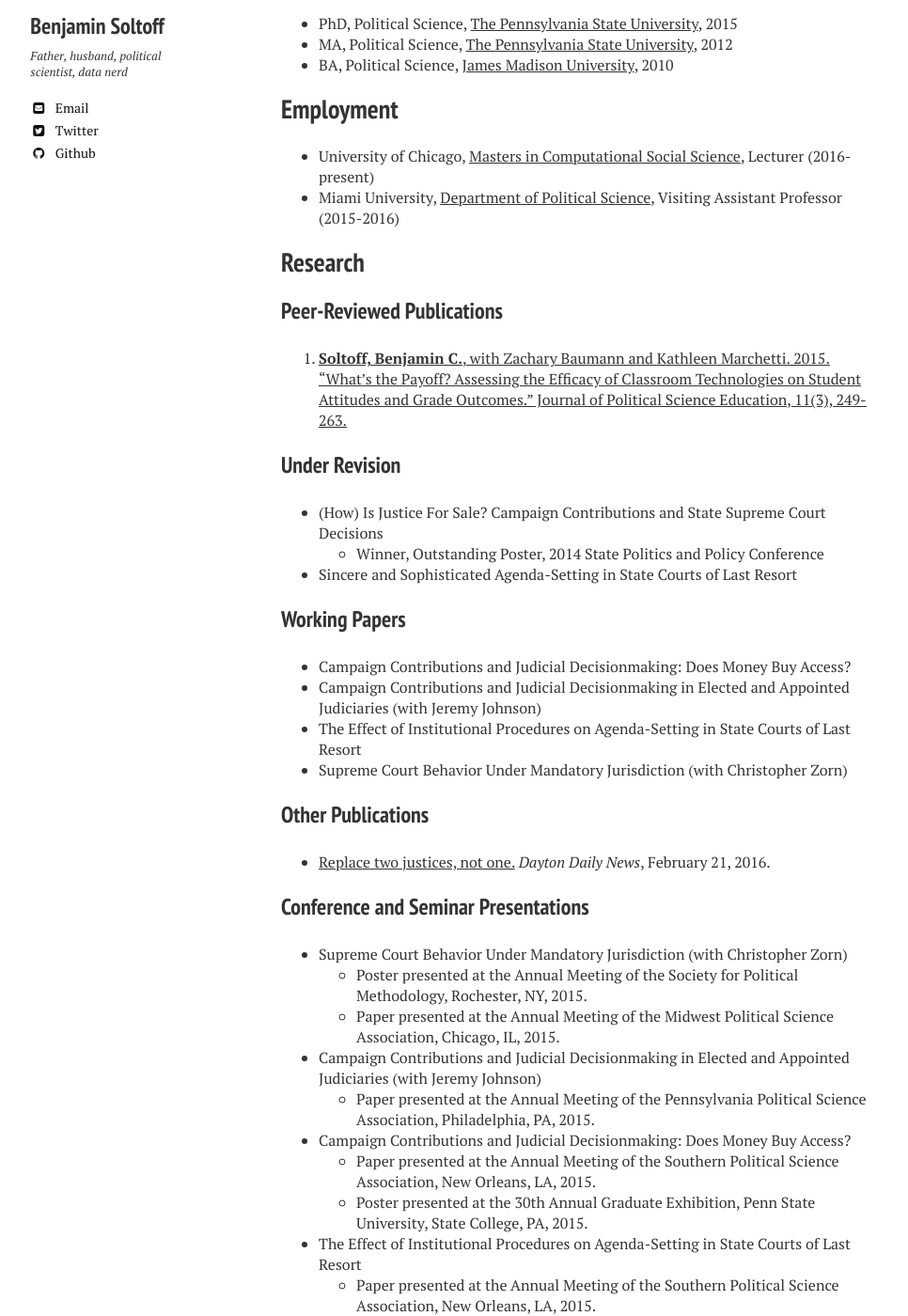
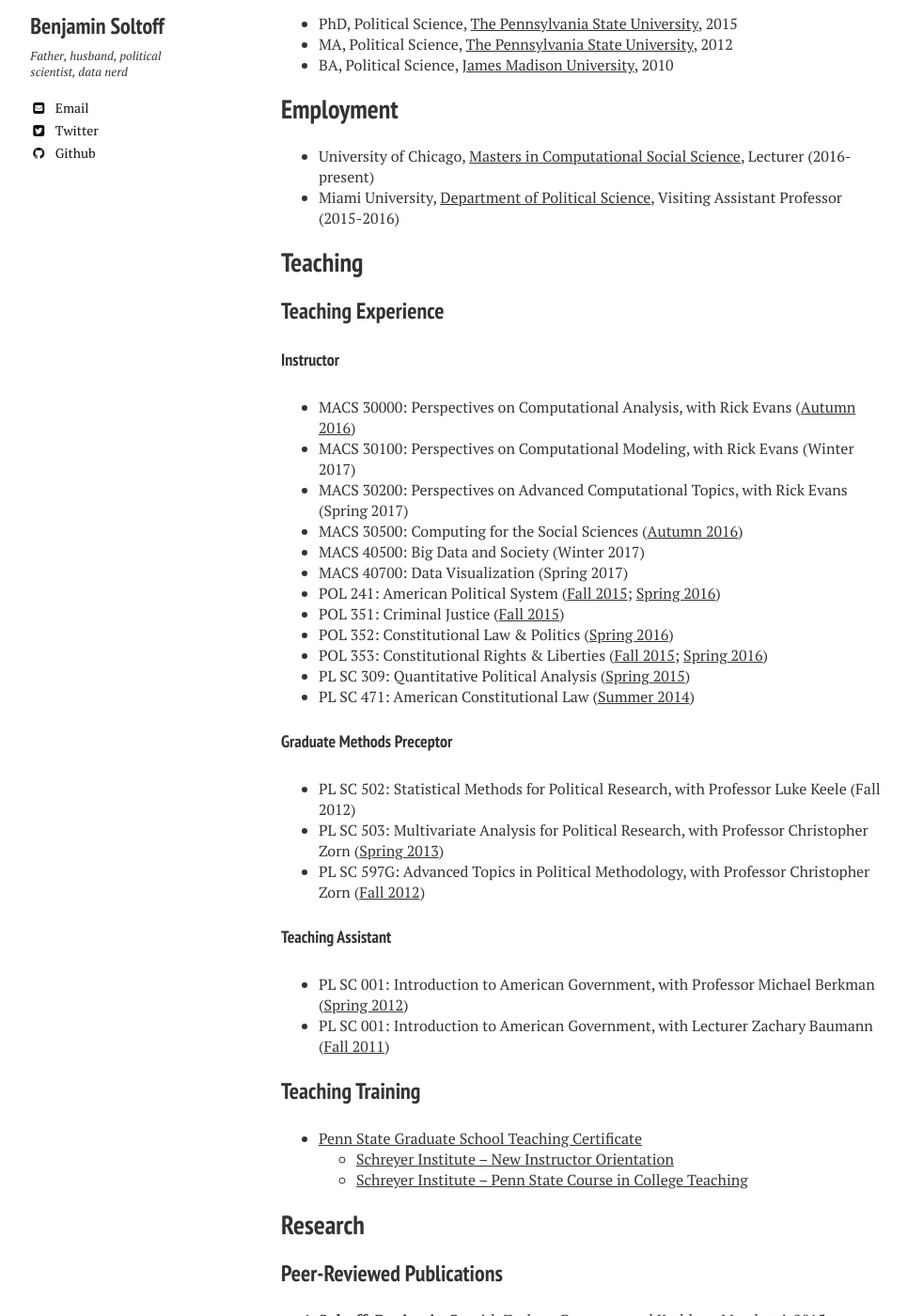
Before and after one commit to bensoltoff/old-bensoltoff.github.io, a Jekyll site: the page built from about/cv/index.md, in a window 1280 px wide and 1400 px high, scrolled down 326 px. Shown: the whole window at 94% size, without its empty margins (21-987 px from the left). Built offline with Jekyll 4.4.1, drawn with Linux system fonts in a browser that asks for light colours; nearby versions of some CDN libraries; library files that are not in the unit come from our copies; some of the changed text lies outside the part shown.

Commit message:
Update CV

```diff
--- a/about/cv/index.md
+++ b/about/cv/index.md
@@ -23,24 +23,57 @@
 * University of Chicago, [Masters in Computational Social Science](https://macss.uchicago.edu/), Lecturer (2016-present)
 * Miami University, [Department of Political Science](http://miamioh.edu/cas/academics/departments/political-science/index.html), Visiting Assistant Professor (2015-2016)
 
+## Teaching
+
+### Teaching Experience
+
+#### Instructor
+
+* MACS 30000: Perspectives on Computational Analysis, with Rick Evans ([Autumn 2016](https://github.com/UC-MACSS/persp-analysis))
+* MACS 30100: Perspectives on Computational Modeling, with Rick Evans (Winter 2017)
+* MACS 30200: Perspectives on Advanced Computational Topics, with Rick Evans (Spring 2017)
+* MACS 30500: Computing for the Social Sciences ([Autumn 2016](https://uc-cfss.github.io/))
+* MACS 40500: Big Data and Society (Winter 2017)
+* MACS 40700: Data Visualization (Spring 2017)
+* POL 241: American Political System ([Fall 2015](https://drive.google.com/a/bensoltoff.com/file/d/0ByLziL7vt0rqb3NDR2haV20yTzg/view); [Spring 2016](https://drive.google.com/file/d/0ByLziL7vt0rqcnItSHBJU2VFcFE/view?usp=sharing))
+* POL 351: Criminal Justice ([Fall 2015](https://drive.google.com/a/bensoltoff.com/file/d/0ByLziL7vt0rqS2xkUDN0aGF3WEk/view))
+* POL 352: Constitutional Law & Politics ([Spring 2016](https://drive.google.com/file/d/0ByLziL7vt0rqcUtWTnNqMFZkNjQ/view?usp=sharing))
+* POL 353: Constitutional Rights & Liberties ([Fall 2015](https://drive.google.com/a/bensoltoff.com/file/d/0ByLziL7vt0rqVmRsWlJFRS1lck0/view); [Spring 2016](https://drive.google.com/file/d/0ByLziL7vt0rqemVnTEpQRDV5c2M/view?usp=sharing))
+* PL SC 309: Quantitative Political Analysis ([Spring 2015](https://drive.google.com/file/d/0ByLziL7vt0rqRHR5X3dCVldWQ2s/view?usp=sharing))
+* PL SC 471: American Constitutional Law ([Summer 2014](https://drive.google.com/file/d/0ByLziL7vt0rqWkdoNXlhMTZ1Q1E/edit?usp=sharing))
+
+#### Graduate Methods Preceptor
+
+* PL SC 502: Statistical Methods for Political Research, with Professor Luke Keele (Fall 2012)
+* PL SC 503: Multivariate Analysis for Political Research, with Professor Christopher Zorn ([Spring 2013](https://drive.google.com/file/d/0ByLziL7vt0rqSGFaMXMxaHFhRWM/edit?usp=sharing))
+* PL SC 597G: Advanced Topics in Political Methodology, with Professor Christopher Zorn ([Fall 2012](https://drive.google.com/file/d/0ByLziL7vt0rqWExXTUpCVDlBX1k/edit?usp=sharing))
+
+#### Teaching Assistant
+
+* PL SC 001: Introduction to American Government, with Professor Michael Berkman ([Spring 2012](https://drive.google.com/file/d/0ByLziL7vt0rqWFR6aHgwM2o2bUk/edit?usp=sharing))
+* PL SC 001: Introduction to American Government, with Lecturer Zachary Baumann ([Fall 2011](https://drive.google.com/file/d/0ByLziL7vt0rqdTYyWTJ1NEFURkk/edit?usp=sharing))
+
+### Teaching Training
+
+* [Penn State Graduate School Teaching Certificate](http://www.gradschool.psu.edu/index.cfm/current-students/tacert/)
+  * [Schreyer Institute -- New Instructor Orientation](http://www.schreyerinstitute.psu.edu/Events/NIO/)
+  * [Schreyer Institute -- Penn State Course in College Teaching](http://www.schreyerinstitute.psu.edu/Events/CCT/)
+
+
 ## Research
 
 ### Peer-Reviewed Publications
 
 1. [**Soltoff, Benjamin C.**, with Zachary Baumann and Kathleen Marchetti. 2015. "What's the Payoff? Assessing the Efficacy of Classroom Technologies on Student Attitudes and Grade Outcomes." Journal of Political Science Education, 11(3), 249-263.](http://dx.doi.org/10.1080/15512169.2015.1047104)
 
-### Under Revision
-
-* (How) Is Justice For Sale? Campaign Contributions and State Supreme Court Decisions
-  * Winner, Outstanding Poster, 2014 State Politics and Policy Conference
-* Sincere and Sophisticated Agenda-Setting in State Courts of Last Resort
-
-
 ### Working Papers
 
 * Campaign Contributions and Judicial Decisionmaking: Does Money Buy Access?
 * Campaign Contributions and Judicial Decisionmaking in Elected and Appointed Judiciaries (with Jeremy Johnson)
 * The Effect of Institutional Procedures on Agenda-Setting in State Courts of Last Resort
+* (How) Is Justice For Sale? Campaign Contributions and State Supreme Court Decisions
+  * Winner, Outstanding Poster, 2014 State Politics and Policy Conference
+* Sincere and Sophisticated Agenda-Setting in State Courts of Last Resort
 * Supreme Court Behavior Under Mandatory Jurisdiction (with Christopher Zorn)
 
 ### Other Publications
@@ -78,42 +111,6 @@
   * Paper presented at the Senior Honors Thesis Colloquium, Department of Political Science, James Madison University, Harrisonburg, VA, April 19, 2010.
   * Paper presented at the Colonial Academic Alliance Undergraduate Research Conference, Richmond, VA, 2010.
   * Paper presented at the Inaugural Madison Research by Undergraduates in the Social Sciences and Humanities Conference, Harrisonburg, VA, 2010.
-
-## Teaching
-
-### Teaching Experience
-
-#### Instructor
-
-* MACS 30000: Perspectives on Computational Analysis, with Rick Evans (Autumn 2016)
-* MACS 30100: Perspectives on Computational Modeling, with Rick Evans (Winter 2017)
-* MACS 30200: Perspectives on Advanced Computational Topics, with Rick Evans (Spring 2017)
-* MACS 30500: Computing for the Social Sciences (Autumn 2016)
-* MACS 40500: Big Data and Society (Winter 2017)
-* MACS 40700: Data Visualization (Spring 2017)
-* POL 241: American Political System ([Fall 2015](https://drive.google.com/a/bensoltoff.com/file/d/0ByLziL7vt0rqb3NDR2haV20yTzg/view); [Spring 2016](https://drive.google.com/file/d/0ByLziL7vt0rqcnItSHBJU2VFcFE/view?usp=sharing))
-* POL 351: Criminal Justice ([Fall 2015](https://drive.google.com/a/bensoltoff.com/file/d/0ByLziL7vt0rqS2xkUDN0aGF3WEk/view))
-* POL 352: Constitutional Law & Politics ([Spring 2016](https://drive.google.com/file/d/0ByLziL7vt0rqcUtWTnNqMFZkNjQ/view?usp=sharing))
-* POL 353: Constitutional Rights & Liberties ([Fall 2015](https://drive.google.com/a/bensoltoff.com/file/d/0ByLziL7vt0rqVmRsWlJFRS1lck0/view); [Spring 2016](https://drive.google.com/file/d/0ByLziL7vt0rqemVnTEpQRDV5c2M/view?usp=sharing))
-* PL SC 309: Quantitative Political Analysis ([Spring 2015](https://drive.google.com/file/d/0ByLziL7vt0rqRHR5X3dCVldWQ2s/view?usp=sharing))
-* PL SC 471: American Constitutional Law ([Summer 2014](https://drive.google.com/file/d/0ByLziL7vt0rqWkdoNXlhMTZ1Q1E/edit?usp=sharing))
-
-#### Graduate Methods Preceptor
-
-* PL SC 502: Statistical Methods for Political Research, with Professor Luke Keele (Fall 2012).
-* PL SC 503: Multivariate Analysis for Political Research, with Professor Christopher Zorn ([Spring 2013](https://drive.google.com/file/d/0ByLziL7vt0rqSGFaMXMxaHFhRWM/edit?usp=sharing)).
-* PL SC 597G: Advanced Topics in Political Methodology, with Professor Christopher Zorn ([Fall 2012](https://drive.google.com/file/d/0ByLziL7vt0rqWExXTUpCVDlBX1k/edit?usp=sharing)).
-
-#### Teaching Assistant
-
-* PL SC 001: Introduction to American Government, with Professor Michael Berkman ([Spring 2012](https://drive.google.com/file/d/0ByLziL7vt0rqWFR6aHgwM2o2bUk/edit?usp=sharing)).
-* PL SC 001: Introduction to American Government, with Lecturer Zachary Baumann ([Fall 2011](https://drive.google.com/file/d/0ByLziL7vt0rqdTYyWTJ1NEFURkk/edit?usp=sharing)).
-
-### Teaching Training
-
-* [Penn State Graduate School Teaching Certificate](http://www.gradschool.psu.edu/index.cfm/current-students/tacert/)
-  * [Schreyer Institute -- New Instructor Orientation](http://www.schreyerinstitute.psu.edu/Events/NIO/)
-  * [Schreyer Institute -- Penn State Course in College Teaching](http://www.schreyerinstitute.psu.edu/Events/CCT/)
 
 
 ## Grants, Fellowships, and Awards
```
